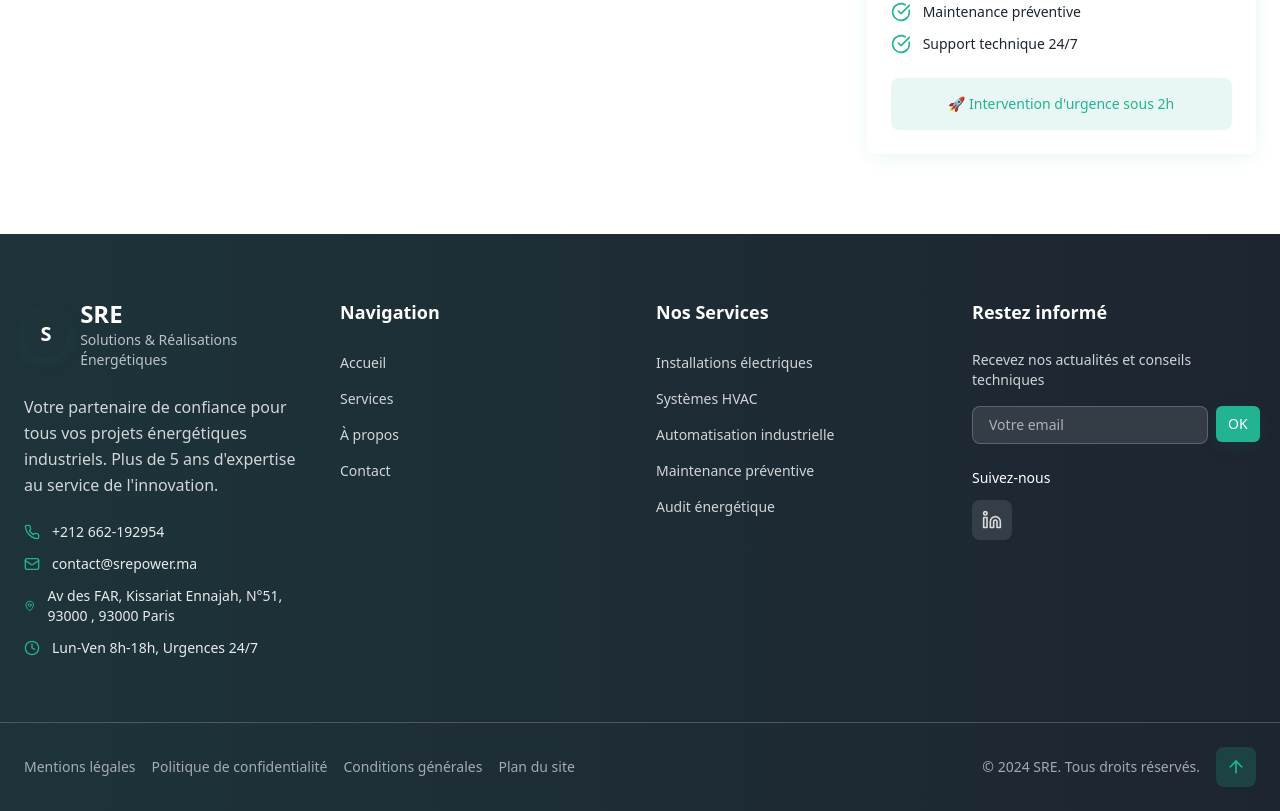
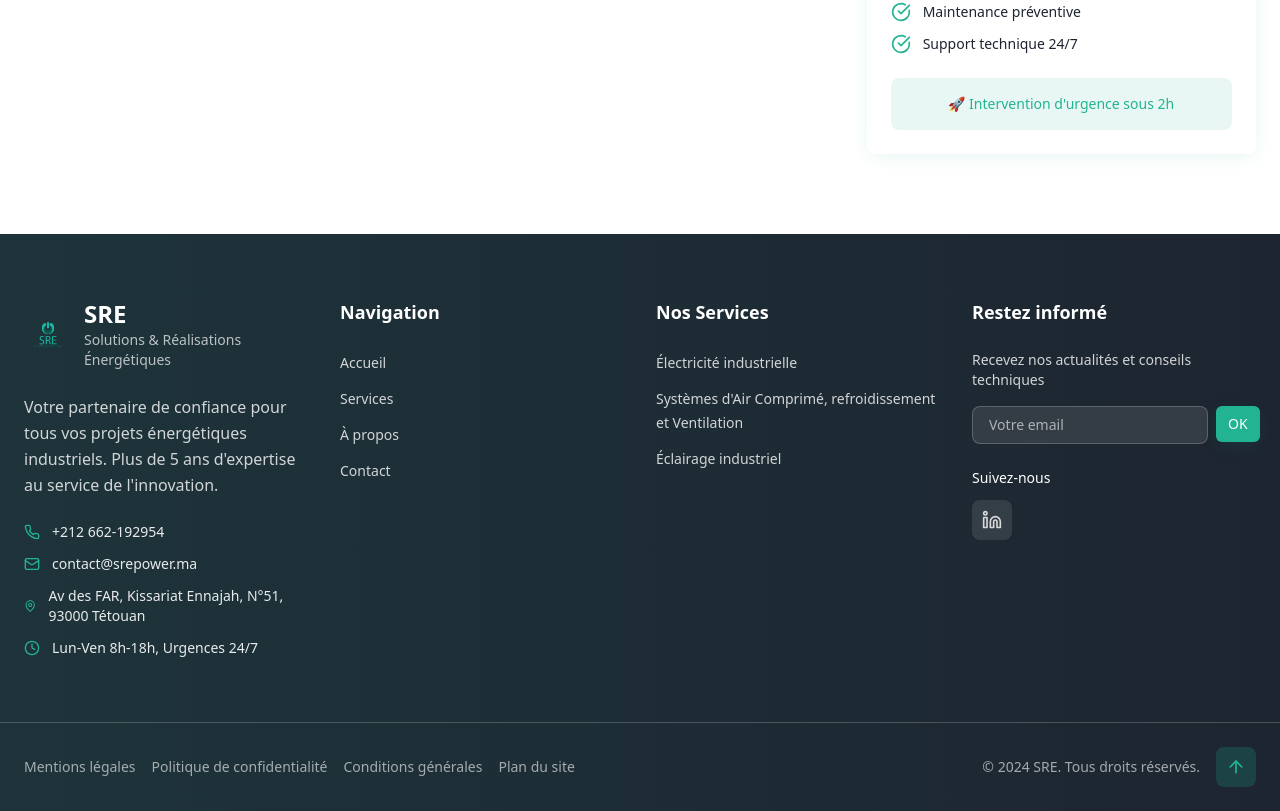
Before and after one commit to simoprog/sre-power, a React (Vite) app: page / in a window 1280 px wide. Shown: the part 4536-5347 px from the top of the page. Built offline with nearby package versions, Linux system fonts and the light colour scheme.

Commit message:
change the logo

```diff
--- a/index.html
+++ b/index.html
@@ -9,7 +9,7 @@
     </title>
     <meta
       name="description"
-      content="SRE - Spécialiste des installations électriques, systèmes HVAC et solutions énergétiques industrielles. Plus de 5 ans d'expertise, support 24/7, devis gratuit."
+      content="SRE - Spécialiste des installations électriques, solutions énergétiques industrielles. Plus de 5 ans d'expertise, support 24/7, devis gratuit."
     />
     <meta name="author" content="SRE - Solutions & Réalisations Énergétiques" />
 
@@ -19,19 +19,19 @@
     />
     <meta
       property="og:description"
-      content="Spécialiste des installations électriques, systèmes HVAC et solutions énergétiques industrielles. Plus de 5 ans d'expertise, support 24/7."
+      content="Spécialiste des installations électriques, solutions énergétiques industrielles. Plus de 5 ans d'expertise, support 24/7."
     />
     <meta property="og:type" content="website" />
-    <meta
-      property="og:image"
-      content="https://lovable.dev/opengraph-image-p98pqg.png"
-    />
+    <meta property="og:image" content="/src/assets/LOGO SRE TRANSPARENT.png" />
 
     <meta name="twitter:card" content="summary_large_image" />
-    <meta name="twitter:site" content="@lovable_dev" />
-    <meta
-      name="twitter:image"
-      content="https://lovable.dev/opengraph-image-p98pqg.png"
+    <meta name="twitter:site" content="@srepower.ma" />
+    <meta name="twitter:image" content="/src/assets/LOGO SRE TRANSPARENT.png" />
+
+    <link
+      rel="icon"
+      type="image/png"
+      href="/src/assets/LOGO SRE TRANSPARENT.png"
     />
   </head>
 
--- a/src/components/Footer.tsx
+++ b/src/components/Footer.tsx
@@ -23,11 +23,9 @@ const Footer = () => {
   ];
 
   const services = [
-    "Installations électriques",
-    "Systèmes HVAC",
-    "Automatisation industrielle",
-    "Maintenance préventive",
-    "Audit énergétique",
+    "Électricité industrielle",
+    "Systèmes d'Air Comprimé, refroidissement et Ventilation",
+    "Éclairage industriel",
   ];
 
   const legalLinks = [
@@ -57,9 +55,11 @@ const Footer = () => {
             {/* Company Info */}
             <div className="lg:col-span-1">
               <div className="flex items-center space-x-3 mb-6">
-                <div className="w-12 h-12 bg-energy-gradient rounded-full flex items-center justify-center shadow-soft">
-                  <span className="text-white font-bold text-xl">S</span>
-                </div>
+                <img
+                  src="/src/assets/LOGO SRE TRANSPARENT.png"
+                  alt="SRE"
+                  className="w-12 h-12 rounded-full"
+                />
                 <div>
                   <div className="text-2xl font-bold text-white">SRE</div>
                   <div className="text-sm text-white/70">
@@ -88,7 +88,7 @@ const Footer = () => {
                 <div className="flex items-center space-x-3">
                   <MapPin className="w-4 h-4 text-primary" />
                   <span className="text-sm text-white/90">
-                    Av des FAR, Kissariat Ennajah, N°51, 93000 , 93000 Paris
+                    Av des FAR, Kissariat Ennajah, N°51, 93000 Tétouan
                   </span>
                 </div>
                 <div className="flex items-center space-x-3">
```
